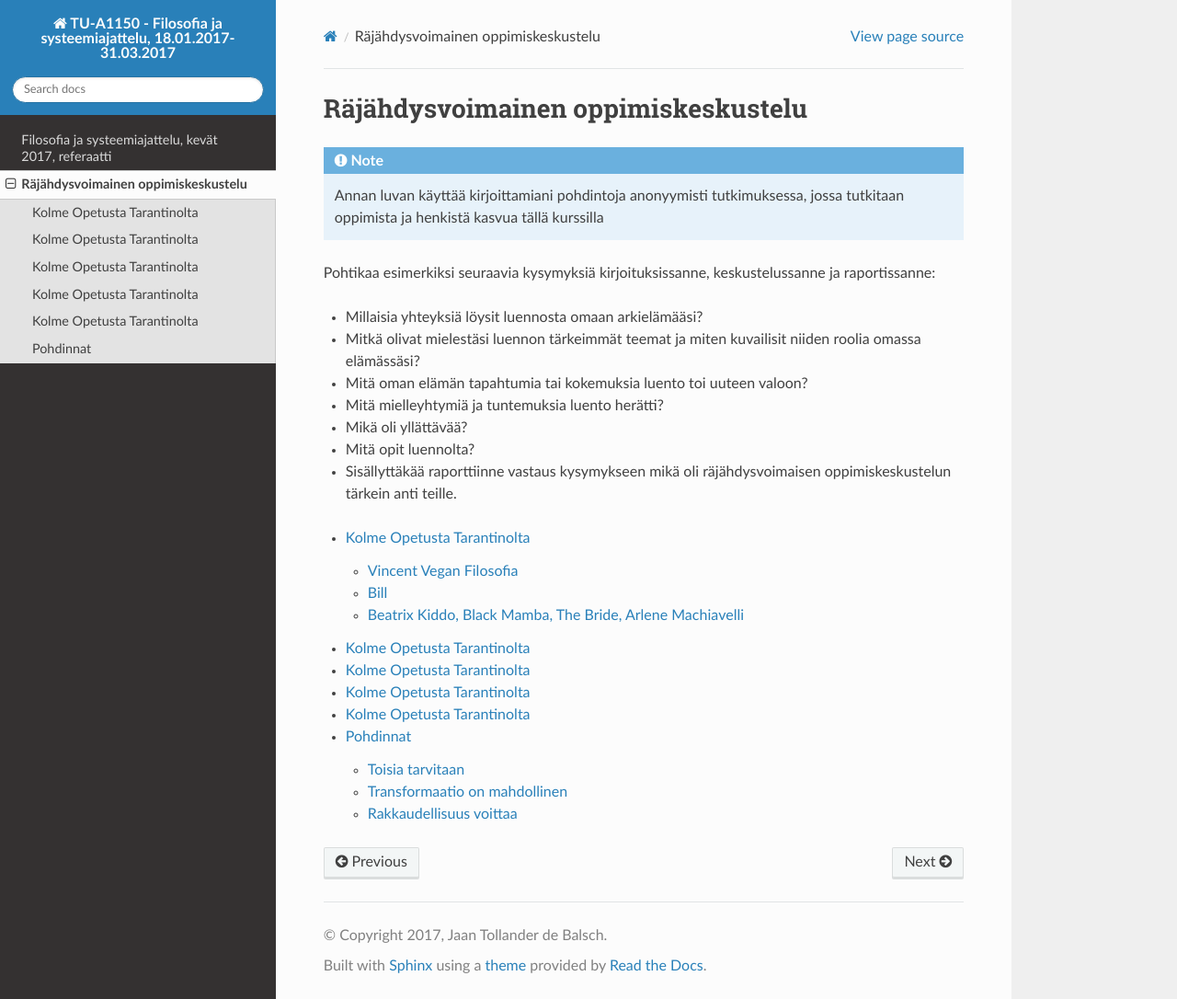
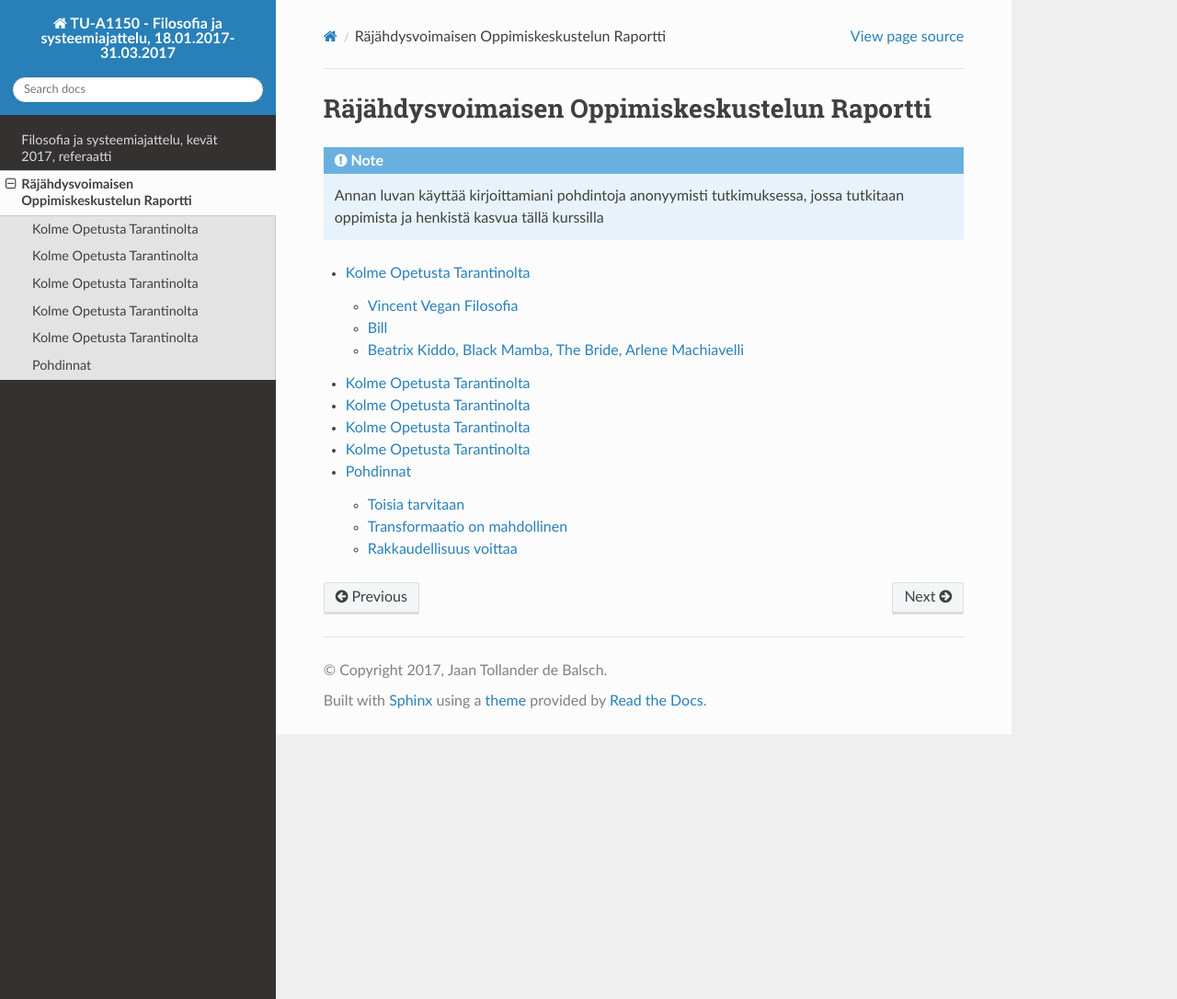
Before and after one commit to jaantollander/Filosofia-ja-Systeemiajattelu, a Sphinx documentation site: the page built from docs/oppimiskeskustelu/index.rst, in a window 1280 px wide and 1086 px high. Shown: the whole window at 92% size. Built offline with Sphinx 7.4.7 and the Read the Docs theme 2.0.0, drawn with Linux system fonts in a browser that asks for light colours; the version number could not be read and is left out.

Commit message:
oppimiskeskustelu

```diff
--- a/docs/conf.py
+++ b/docs/conf.py
@@ -158,8 +158,8 @@ authors = [
 ]
 latex_documents.append((
     'oppimiskeskustelu/index',
-    slugify(' '.join(['oppimiskeskustelu', ] + [n[1] for n in authors])) + '.tex',
-    'Räjähdysvoimainen Oppimiskeskustelu',
+    slugify(' '.join([n[1] for n in authors] + ['raportti'])) + '.tex',
+    'Räjähdysvoimaisen Oppimiskeskustelun Raportti',
     r'\\'.join((', '.join(details) for details in authors)),
     'report'
 ))
--- a/docs/oppimiskeskustelu/index.rst
+++ b/docs/oppimiskeskustelu/index.rst
@@ -1,19 +1,18 @@
-Räjähdysvoimainen oppimiskeskustelu
-===================================
+Räjähdysvoimaisen Oppimiskeskustelun Raportti
+=============================================
 
 .. note::
    Annan luvan käyttää kirjoittamiani pohdintoja anonyymisti tutkimuksessa, jossa tutkitaan oppimista ja henkistä kasvua tällä kurssilla
 
+.. Pohtikaa esimerkiksi seuraavia kysymyksiä kirjoituksissanne, keskustelussanne ja raportissanne:
 
-Pohtikaa esimerkiksi seuraavia kysymyksiä kirjoituksissanne, keskustelussanne ja raportissanne:
-
-- Millaisia yhteyksiä löysit luennosta omaan arkielämääsi?
-- Mitkä olivat mielestäsi luennon tärkeimmät teemat ja miten kuvailisit niiden roolia omassa elämässäsi?
-- Mitä oman elämän tapahtumia tai kokemuksia luento toi uuteen valoon?
-- Mitä mielleyhtymiä ja tuntemuksia luento herätti?
-- Mikä oli yllättävää?
-- Mitä opit luennolta?
-- Sisällyttäkää raporttiinne vastaus kysymykseen mikä oli räjähdysvoimaisen oppimiskeskustelun tärkein anti teille.
+   - Millaisia yhteyksiä löysit luennosta omaan arkielämääsi?
+   - Mitkä olivat mielestäsi luennon tärkeimmät teemat ja miten kuvailisit niiden roolia omassa elämässäsi?
+   - Mitä oman elämän tapahtumia tai kokemuksia luento toi uuteen valoon?
+   - Mitä mielleyhtymiä ja tuntemuksia luento herätti?
+   - Mikä oli yllättävää?
+   - Mitä opit luennolta?
+   - Sisällyttäkää raporttiinne vastaus kysymykseen mikä oli räjähdysvoimaisen oppimiskeskustelun tärkein anti teille.
 
 
 .. toctree::
```
